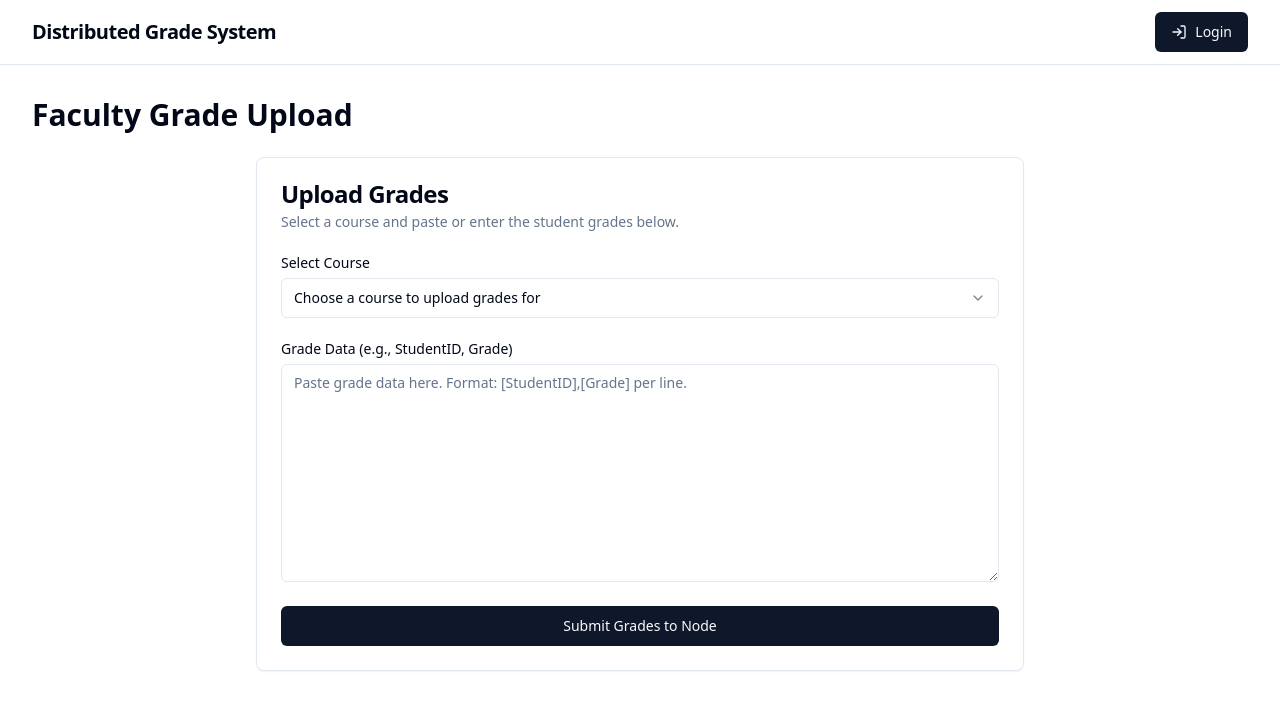
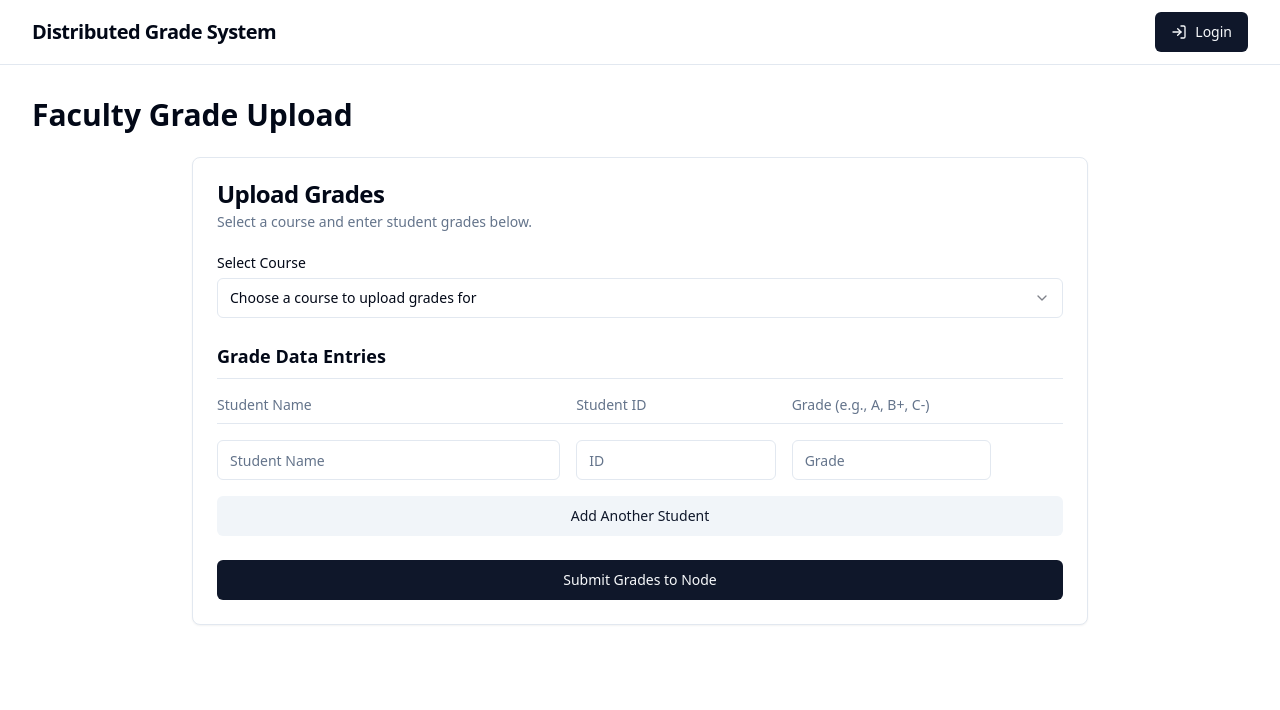
Before and after one commit to houin679/P4STDISCM2, a React (Vite) app: page /faculty/upload in a window 1280 px wide. Shown: the top 710 px of the page. Built offline with nearby package versions, Linux system fonts and the light colour scheme.

Commit message:
[dyad] Refactored the Grade Upload page to use a structured, dynamic form for grade entry - wrote 1 file(s)

```diff
--- a/src/pages/GradeUpload.tsx
+++ b/src/pages/GradeUpload.tsx
@@ -1,36 +1,91 @@
+import React, { useState } from "react";
 import Layout from "@/components/Layout";
 import { Card, CardHeader, CardTitle, CardDescription, CardContent, CardFooter } from "@/components/ui/card";
 import { Button } from "@/components/ui/button";
 import { Label } from "@/components/ui/label";
 import { Select, SelectContent, SelectItem, SelectTrigger, SelectValue } from "@/components/ui/select";
-import { Textarea } from "@/components/ui/textarea";
+import { Input } from "@/components/ui/input";
 import { showSuccess } from "@/utils/toast";
+import { Trash2 } from "lucide-react";
+
+interface GradeEntry {
+  id: number;
+  studentName: string;
+  studentId: string;
+  grade: string;
+}
 
 const mockFacultyCourses = [
   { id: "CS101", name: "Introduction to Programming" },
   { id: "DS310", name: "Distributed Systems" },
 ];
 
+let nextId = 0;
+
 const GradeUpload = () => {
+  const [selectedCourse, setSelectedCourse] = useState<string | undefined>(undefined);
+  const [gradeEntries, setGradeEntries] = useState<GradeEntry[]>([
+    { id: nextId++, studentName: "", studentId: "", grade: "" },
+  ]);
+
+  const handleAddEntry = () => {
+    setGradeEntries([...gradeEntries, { id: nextId++, studentName: "", studentId: "", grade: "" }]);
+  };
+
+  const handleRemoveEntry = (id: number) => {
+    setGradeEntries(gradeEntries.filter(entry => entry.id !== id));
+  };
+
+  const handleInputChange = (id: number, field: keyof Omit<GradeEntry, 'id'>, value: string) => {
+    setGradeEntries(gradeEntries.map(entry =>
+      entry.id === id ? { ...entry, [field]: value } : entry
+    ));
+  };
+
   const handleSubmit = (e: React.FormEvent) => {
     e.preventDefault();
+    if (!selectedCourse) {
+      alert("Please select a course.");
+      return;
+    }
+
+    const validEntries = gradeEntries.filter(entry =>
+      entry.studentName.trim() && entry.studentId.trim() && entry.grade.trim()
+    );
+
+    if (validEntries.length === 0) {
+      alert("Please enter at least one complete grade entry.");
+      return;
+    }
+
+    console.log("Submitting grades for course:", selectedCourse);
+    console.log("Grade Data:", validEntries);
+
     // Mock submission logic
-    showSuccess("Grades submitted successfully! (Mock Action)");
+    showSuccess(`Grades for ${selectedCourse} submitted successfully! (Mock Action)`);
+
+    // Reset form after submission
+    setSelectedCourse(undefined);
+    setGradeEntries([{ id: nextId++, studentName: "", studentId: "", grade: "" }]);
   };
 
   return (
     <Layout>
       <h1 className="text-3xl font-bold mb-6">Faculty Grade Upload</h1>
-      <Card className="max-w-3xl mx-auto">
+      <Card className="max-w-4xl mx-auto">
         <CardHeader>
           <CardTitle>Upload Grades</CardTitle>
-          <CardDescription>Select a course and paste or enter the student grades below.</CardDescription>
+          <CardDescription>Select a course and enter student grades below.</CardDescription>
         </CardHeader>
         <form onSubmit={handleSubmit}>
           <CardContent className="space-y-6">
             <div className="grid gap-2">
               <Label htmlFor="course-select">Select Course</Label>
-              <Select required>
+              <Select
+                required
+                value={selectedCourse}
+                onValueChange={setSelectedCourse}
+              >
                 <SelectTrigger id="course-select">
                   <SelectValue placeholder="Choose a course to upload grades for" />
                 </SelectTrigger>
@@ -43,14 +98,61 @@ const GradeUpload = () => {
                 </SelectContent>
               </Select>
             </div>
-            <div className="grid gap-2">
-              <Label htmlFor="grade-data">Grade Data (e.g., StudentID, Grade)</Label>
-              <Textarea
-                id="grade-data"
-                placeholder="Paste grade data here. Format: [StudentID],[Grade] per line."
-                rows={10}
-                required
-              />
+
+            <div className="space-y-4">
+              <h3 className="text-lg font-semibold border-b pb-2">Grade Data Entries</h3>
+
+              <div className="grid grid-cols-12 gap-4 font-medium text-sm text-muted-foreground pb-2 border-b">
+                <div className="col-span-5">Student Name</div>
+                <div className="col-span-3">Student ID</div>
+                <div className="col-span-3">Grade (e.g., A, B+, C-)</div>
+                <div className="col-span-1"></div> {/* Action column */}
+              </div>
+
+              {gradeEntries.map((entry, index) => (
+                <div key={entry.id} className="grid grid-cols-12 gap-4 items-center">
+                  <div className="col-span-5">
+                    <Input
+                      placeholder="Student Name"
+                      value={entry.studentName}
+                      onChange={(e) => handleInputChange(entry.id, 'studentName', e.target.value)}
+                      required
+                    />
+                  </div>
+                  <div className="col-span-3">
+                    <Input
+                      placeholder="ID"
+                      value={entry.studentId}
+                      onChange={(e) => handleInputChange(entry.id, 'studentId', e.target.value)}
+                      required
+                    />
+                  </div>
+                  <div className="col-span-3">
+                    <Input
+                      placeholder="Grade"
+                      value={entry.grade}
+                      onChange={(e) => handleInputChange(entry.id, 'grade', e.target.value)}
+                      required
+                    />
+                  </div>
+                  <div className="col-span-1 flex justify-end">
+                    {gradeEntries.length > 1 && (
+                      <Button
+                        variant="ghost"
+                        size="icon"
+                        type="button"
+                        onClick={() => handleRemoveEntry(entry.id)}
+                      >
+                        <Trash2 className="h-4 w-4 text-destructive" />
+                      </Button>
+                    )}
+                  </div>
+                </div>
+              ))}
+
+              <Button type="button" variant="secondary" onClick={handleAddEntry} className="w-full mt-4">
+                Add Another Student
+              </Button>
             </div>
           </CardContent>
           <CardFooter>
```
